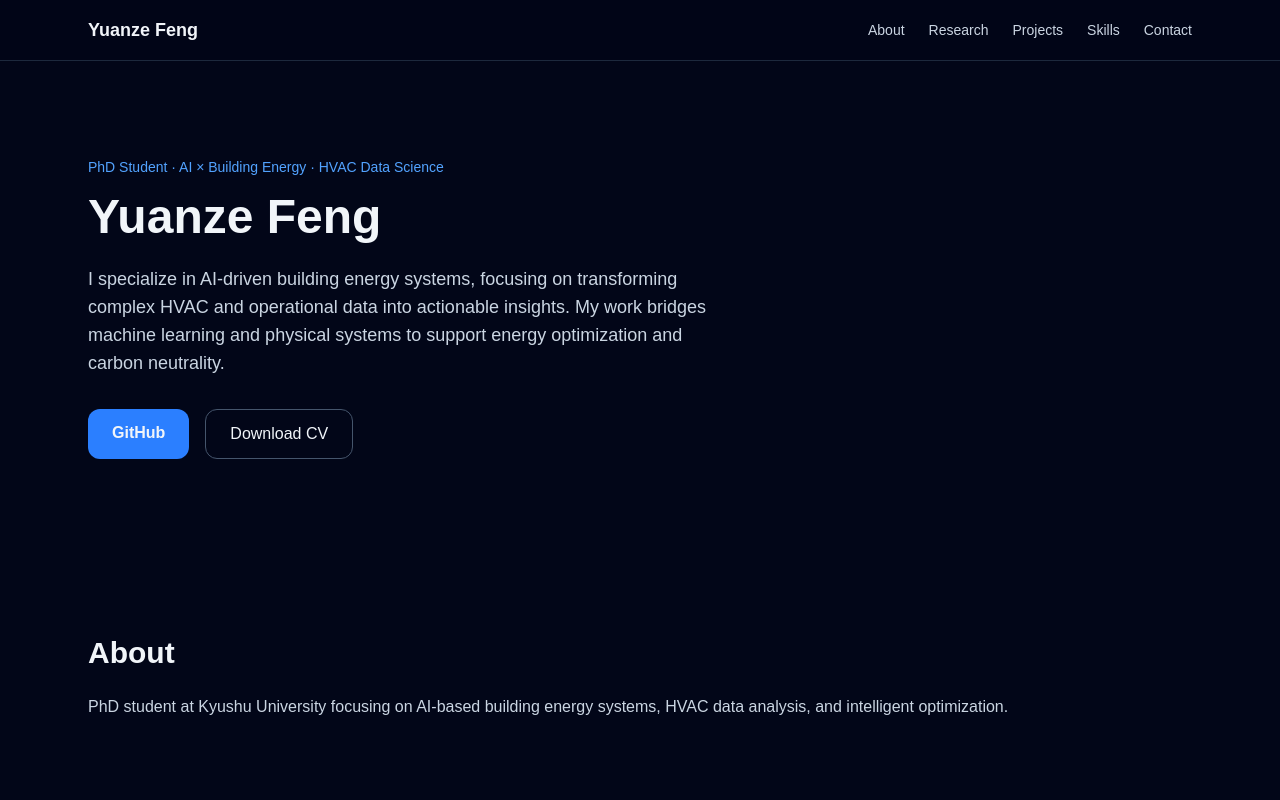
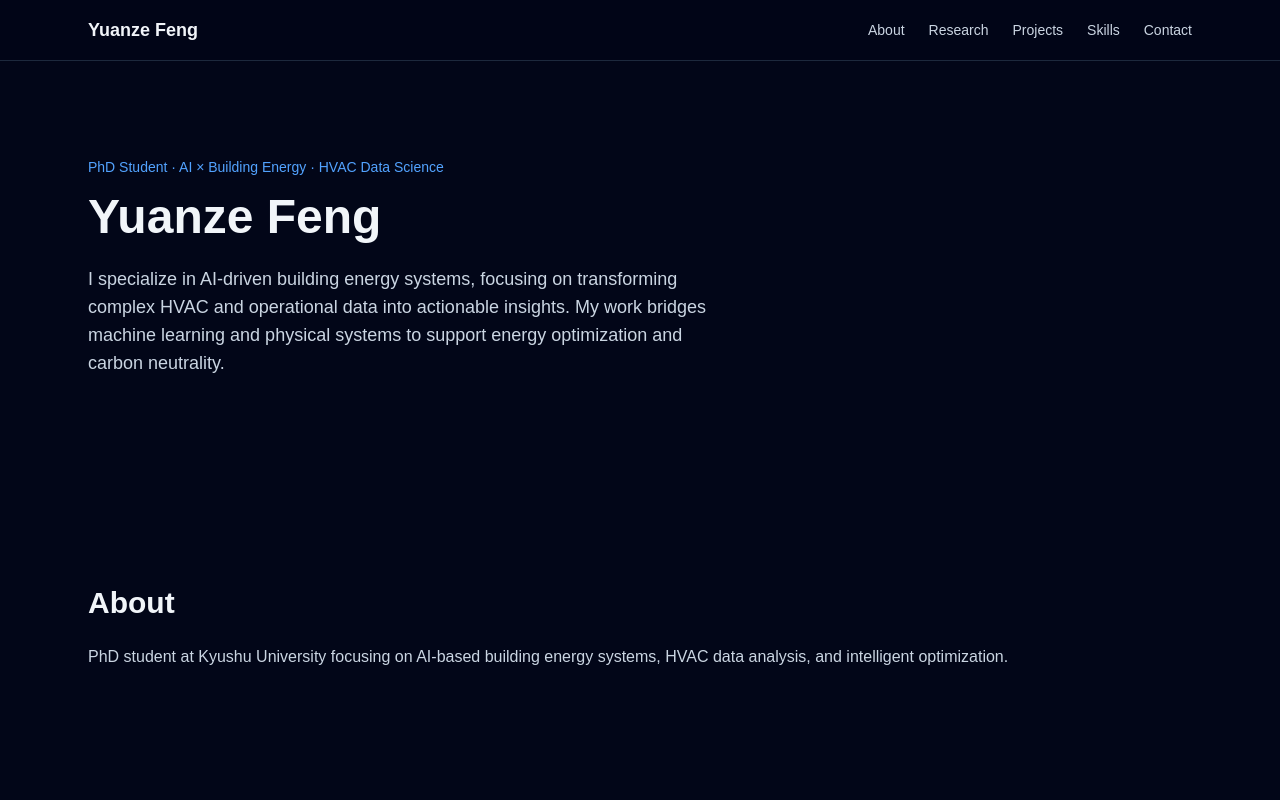
Before and after one commit to KaedeharaT/my-homepage, a Next.js app: page / in a window 1280 px wide. Shown: the top 800 px of the page. Built offline with nearby package versions, Linux system fonts and the light colour scheme.

Commit message:
Update page.tsx

```diff
--- a/app/page.tsx
+++ b/app/page.tsx
@@ -63,22 +63,6 @@ export default function Home() {
             My work bridges machine learning and physical systems to support
             energy optimization and carbon neutrality.
           </p>
-
-          <div className="flex gap-4">
-            <a
-              href="https://github.com/KaedeharaT"
-              className="rounded-xl bg-blue-500 px-6 py-3 font-semibold"
-            >
-              GitHub
-            </a>
-
-            <a
-              href="/cv.pdf"
-              className="rounded-xl border border-slate-600 px-6 py-3"
-            >
-              Download CV
-            </a>
-          </div>
         </div>
       </section>
 
```
